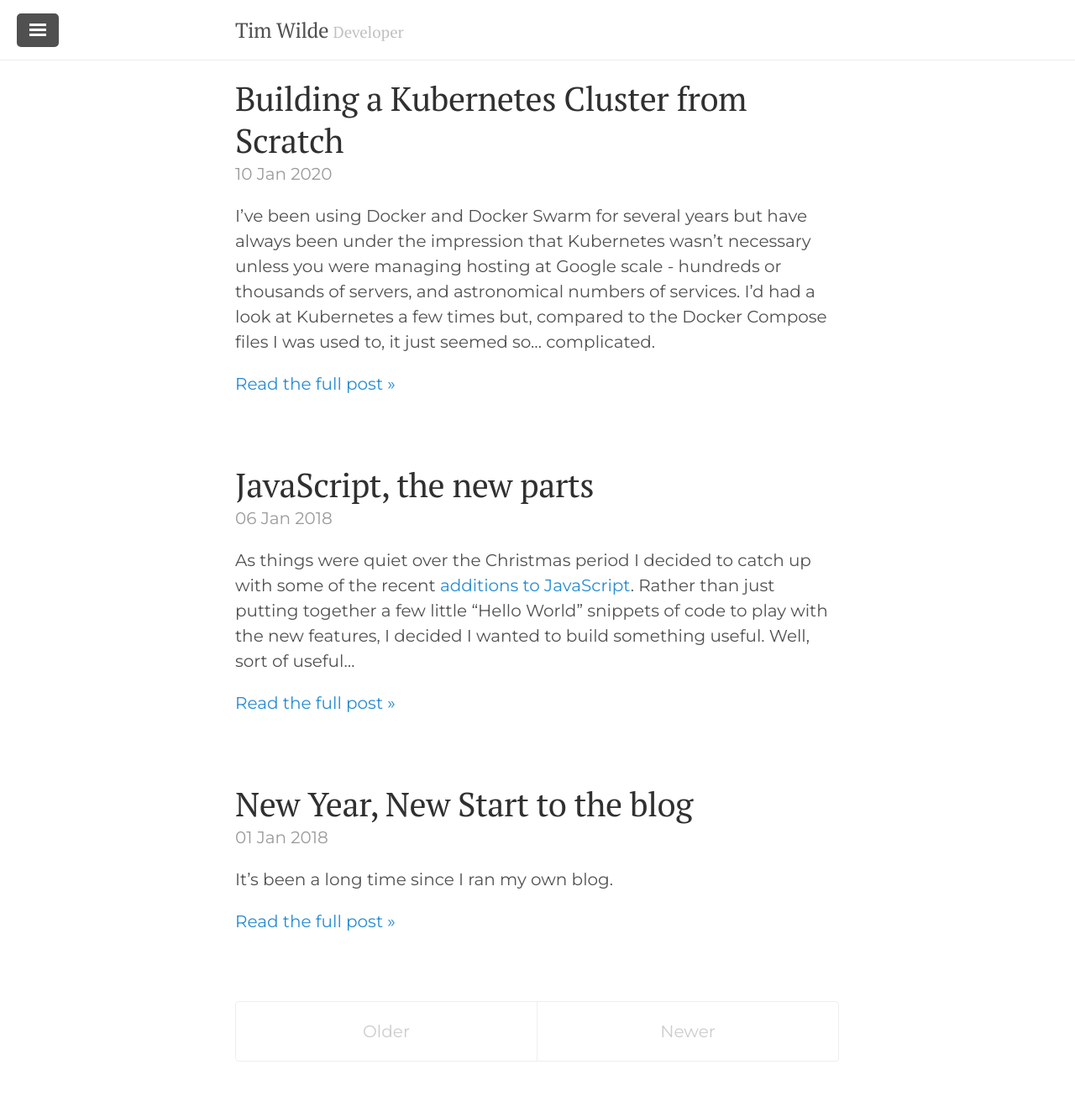
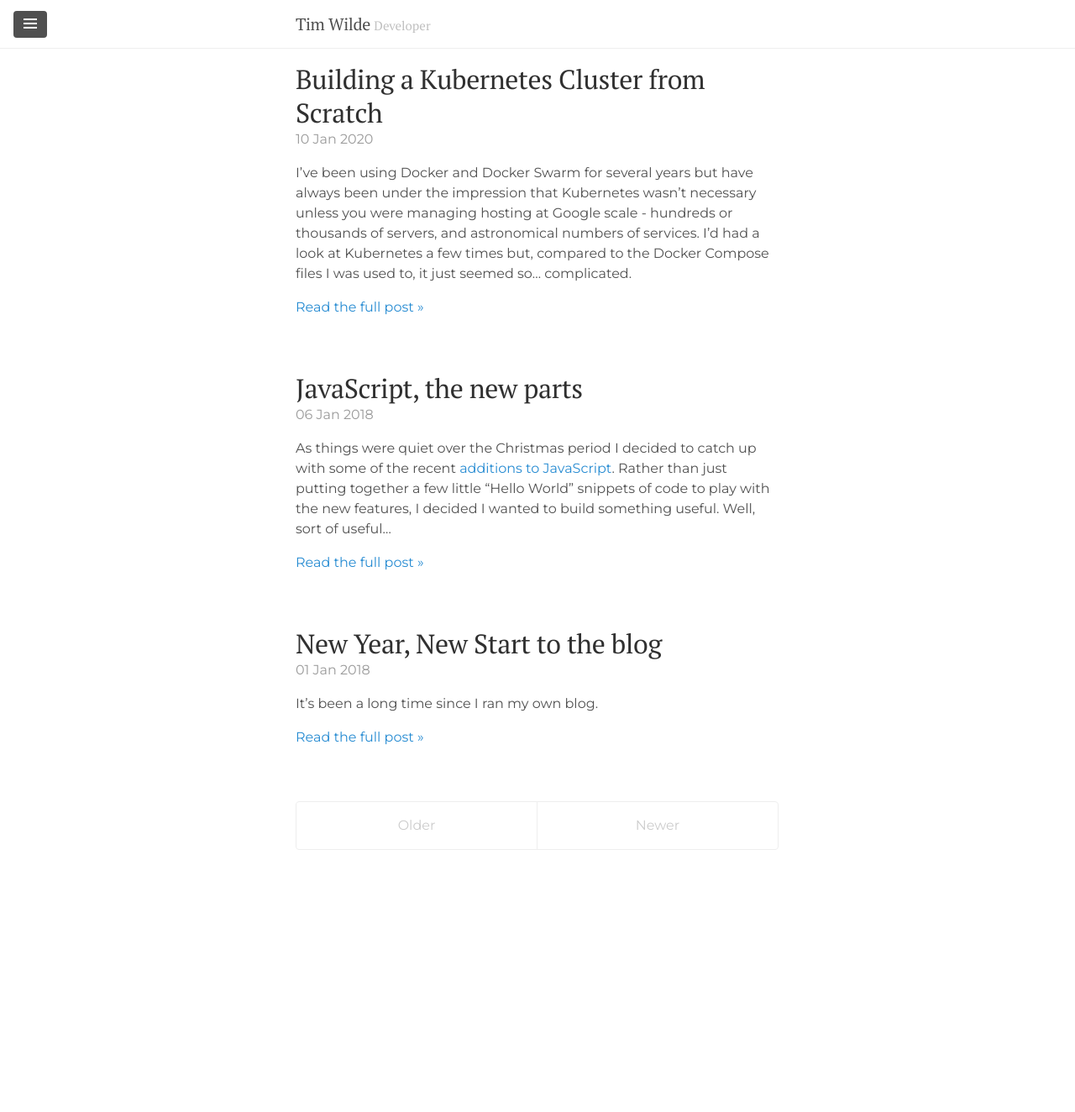
Before and after one commit to TimWilde/timwilde.github.io, a Jekyll site: the page built from index.html, in a window 1280 px wide. Shown: the whole page at 84% size. Built offline with Jekyll 4.4.1, drawn with Linux system fonts in a browser that asks for light colours; the list of posts is cut into pages by our own code; after the commit the page ends 1060 px from its top, so only the background shows below that.

Commit message:
Removed CSS which increases font size on larger width displays (even on a 5K iMac it is too large).

```diff
--- a/public/css/poole.css
+++ b/public/css/poole.css
@@ -51,11 +51,6 @@ html {
   font-family: "Montserrat", Helvetica, Arial, sans-serif;
   font-size: 16px;
   line-height: 1.5;
-}
-@media (min-width: 38em) {
-  html {
-    font-size: 20px;
-  }
 }
 
 body {
```
